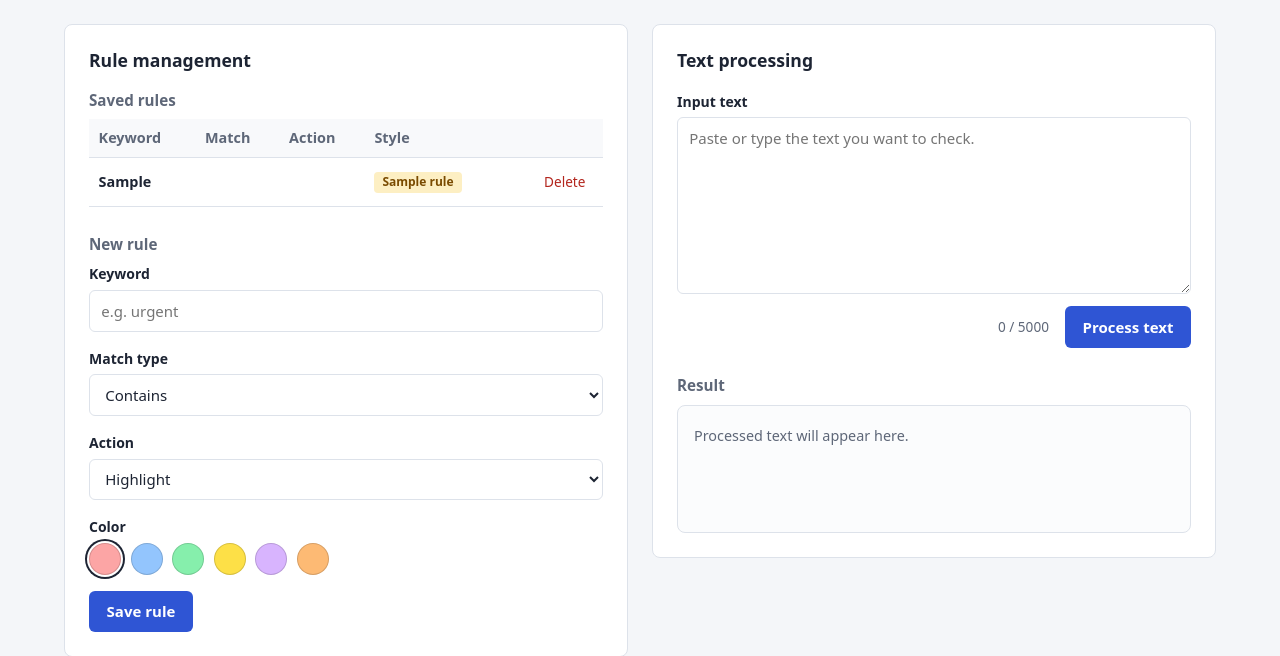
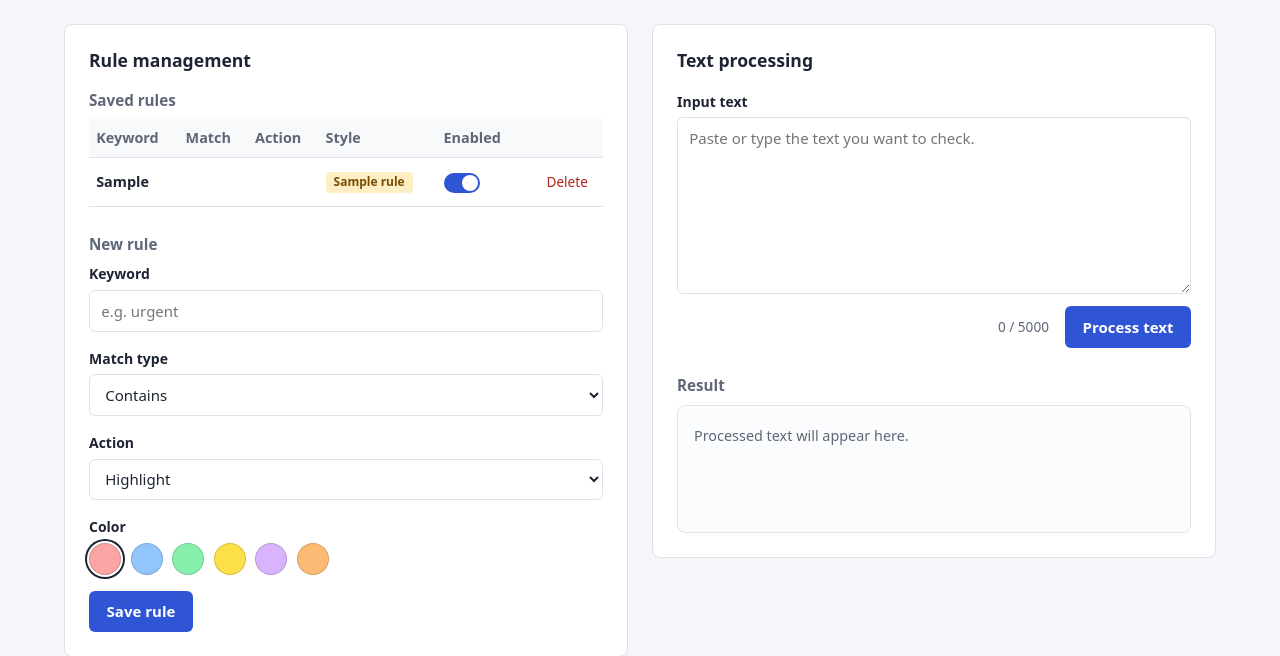
Before and after one commit to deedee1-coder/rule-content-filter, a Flask app: page / in a window 1280 px wide. Shown: the part 85-741 px from the top of the page. Run offline with Flask 3, Linux system fonts and the light colour scheme; tables that the repository leaves empty hold one stand-in row (values such as "Sample post").

Commit message:
Add enable/disable rule

```diff
--- a/app.py
+++ b/app.py
@@ -1,7 +1,15 @@
 from flask import Flask, jsonify, render_template, request
 
 from config import HIGHLIGHT_COLORS, MAX_KEYWORD_LENGTH, MAX_LABEL_LENGTH, MAX_TEXT_LENGTH
-from database import create_rule, delete_rule, get_all_rules, get_enabled_rules, init_db, rule_exists
+from database import (
+    create_rule,
+    delete_rule,
+    get_all_rules,
+    get_enabled_rules,
+    init_db,
+    rule_exists,
+    set_rule_enabled,
+)
 from matcher import build_summary, process_text
 from validation import validate_rule, validate_text
 
@@ -45,6 +53,17 @@ def add_rule():
     )
     return jsonify(new_rule), 201
 
+@app.route("/api/rules/<int:rule_id>", methods=["PATCH"])
+def update_rule_enabled(rule_id):
+    data = request.get_json(silent=True)
+    if not isinstance(data, dict) or not isinstance(data.get("enabled"), bool):
+        return jsonify({"error": "Enabled must be true or false."}), 400
+
+    rule = set_rule_enabled(rule_id, data["enabled"])
+    if rule is None:
+        return jsonify({"error": "Rule not found."}), 404
+    return jsonify(rule), 200
+
 
 @app.route("/api/rules/<int:rule_id>", methods=["DELETE"])
 def remove_rule(rule_id):
--- a/database.py
+++ b/database.py
@@ -97,3 +97,18 @@ def delete_rule(rule_id):
     connection.commit()
     connection.close()
     return cursor.rowcount > 0
+
+
+
+
+def set_rule_enabled(rule_id, enabled):
+    """Turn a rule on or off. Returns the updated rule, or None if no rule had that id."""
+    connection = get_connection()
+    connection.execute("UPDATE rules SET enabled = ? WHERE id = ?", (1 if enabled else 0, rule_id))
+    connection.commit()
+    row = connection.execute("SELECT * FROM rules WHERE id = ?", (rule_id,)).fetchone()
+    connection.close()
+
+    if row is None:
+        return None
+    return row_to_dict(row)
--- a/static/app.js
+++ b/static/app.js
@@ -73,6 +73,21 @@ async function getErrorMessage(response, fallback) {
     }
 }
 
+function createEnabledCell(rule) {
+    const cell = document.createElement("td");
+    cell.className = "cell-toggle";
+
+    const toggle = document.createElement("input");
+    toggle.type = "checkbox";
+    toggle.className = "toggle";
+    toggle.checked = rule.enabled;
+    toggle.setAttribute("aria-label", `Enable rule ${rule.keyword}`);
+    toggle.addEventListener("change", () => setRuleEnabled(rule, toggle));
+
+    cell.appendChild(toggle);
+    return cell;
+}
+
 function createDeleteCell(rule) {
     const cell = document.createElement("td");
     cell.className = "cell-actions";
@@ -97,16 +112,25 @@ function renderRules(rules) {
 
     for (const rule of rules) {
         const row = document.createElement("tr");
+        if (!rule.enabled) {
+            row.className = "is-disabled";
+        }
         row.appendChild(createCell(rule.keyword));
         row.appendChild(createCell(MATCH_TYPE_NAMES[rule.match_type]));
         row.appendChild(createCell(ACTION_TYPE_NAMES[rule.action_type]));
         row.appendChild(createStyleCell(rule));
+        row.appendChild(createEnabledCell(rule));
         row.appendChild(createDeleteCell(rule));
         rulesTableBody.appendChild(row);
     }
 
     rulesEmpty.hidden = rules.length > 0;
-    ruleCount.textContent = rules.length === 1 ? "1 rule saved" : `${rules.length} rules saved`;
+
+    const enabledCount = rules.filter((rule) => rule.enabled).length;
+    ruleCount.textContent = `${plural(rules.length, "rule")} saved`;
+    if (enabledCount < rules.length) {
+        ruleCount.textContent += `, ${enabledCount} enabled`;
+    }
 }
 
 async function loadRules() {
@@ -120,6 +144,33 @@ async function loadRules() {
         renderRules(rules);
     } catch (error) {
         showMessage(rulesMessage, "Could not load rules from the server.", "error");
+    }
+}
+
+async function setRuleEnabled(rule, toggle) {
+    const enabled = toggle.checked;
+    toggle.disabled = true; // prevent double clicks while waiting
+
+    try {
+        const response = await fetch(`/api/rules/${rule.id}`, {
+            method: "PATCH",
+            headers: { "Content-Type": "application/json" },
+            body: JSON.stringify({ enabled: enabled }),
+        });
+
+        if (!response.ok) {
+            toggle.checked = !enabled; // put the switch back
+            showMessage(rulesMessage, await getErrorMessage(response, "Could not update the rule."), "error");
+            return;
+        }
+
+        showMessage(rulesMessage, `Rule "${rule.keyword}" ${enabled ? "enabled" : "disabled"}.`, "success");
+        await loadRules();
+    } catch (error) {
+        toggle.checked = !enabled;
+        showMessage(rulesMessage, "Could not reach the server.", "error");
+    } finally {
+        toggle.disabled = false;
     }
 }
 
@@ -265,7 +316,7 @@ function renderSummary(summary) {
     summaryBox.appendChild(heading);
 
     if (summary.rules_checked === 0) {
-        heading.textContent = "No saved rules to apply. Create a rule first.";
+        heading.textContent = "No enabled rules to apply. Create or enable a rule first.";
         return;
     }
 
--- a/static/style.css
+++ b/static/style.css
@@ -113,7 +113,7 @@ h2 + h3 {
 }
 
 /* Stack the panels on narrow screens */
-@media (max-width: 1100px) {
+@media (max-width: 1200px) {
     .layout {
         grid-template-columns: 1fr;
     }
@@ -135,18 +135,19 @@ h2 + h3 {
     font-weight: 600;
     color: var(--color-muted);
     background: #f8f9fb;
-    padding: 0.5rem 0.6rem;
+    padding: 0.5rem 0.45rem;
     border-bottom: 1px solid var(--color-border);
 }
 
 .rules-table td {
-    padding: 0.6rem;
+padding: 0.6rem 0.45rem;
     border-bottom: 1px solid var(--color-border);
     vertical-align: middle;
 }
 
 .rules-table td:first-child {
     font-weight: 600;
+    overflow-wrap: anywhere; /* long keywords wrap instead of widening the table */
 }
 
 .empty-state {
@@ -440,3 +441,62 @@ textarea:focus-visible,
 .button-link:focus-visible {
     outline: 2px solid var(--color-accent);
 }
+
+
+
+/* ---------- Enable/disable switch ---------- */
+/* Disabled rules look faded (except the switch and delete button) */
+.rules-table tr.is-disabled td:not(.cell-toggle):not(.cell-actions) {
+    opacity: 0.45;
+}
+
+/* A real checkbox styled to look like a switch */
+.toggle {
+    appearance: none;
+    position: relative;
+    width: 2.25rem;
+    height: 1.25rem;
+    margin: 0;
+    border-radius: 999px;
+    background: #c9cfd9;
+    cursor: pointer;
+    vertical-align: middle;
+    transition: background-color 0.15s;
+}
+
+.toggle::after {
+    content: "";
+    position: absolute;
+    top: 2px;
+    left: 2px;
+    width: calc(1.25rem - 4px);
+    height: calc(1.25rem - 4px);
+    border-radius: 50%;
+    background: #ffffff;
+    transition: transform 0.15s;
+}
+
+.toggle:checked {
+    background: var(--color-accent);
+}
+
+.toggle:checked::after {
+    transform: translateX(1rem);
+}
+
+.toggle:focus-visible {
+    outline: 2px solid var(--color-accent);
+    outline-offset: 2px;
+}
+
+.toggle:disabled {
+    opacity: 0.6;
+    cursor: wait;
+}
+
+@media (prefers-reduced-motion: reduce) {
+    .toggle,
+    .toggle::after {
+        transition: none;
+    }
+}
--- a/templates/index.html
+++ b/templates/index.html
@@ -31,6 +31,7 @@
                             <th scope="col">Match</th>
                             <th scope="col">Action</th>
                             <th scope="col">Style</th>
+                            <th scope="col">Enabled</th>
                             <th scope="col"><span class="visually-hidden">Delete</span></th>
                         </tr>
                     </thead>
```
